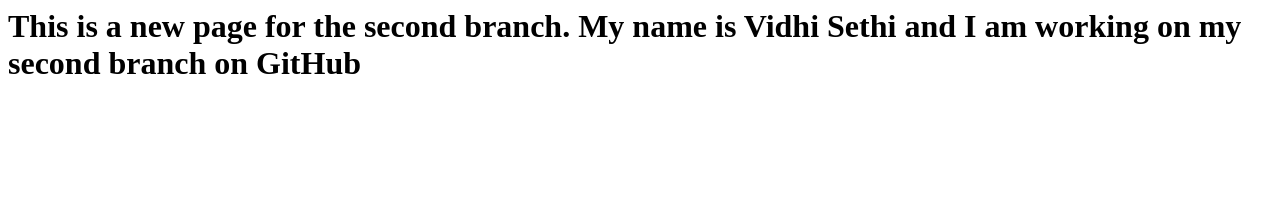
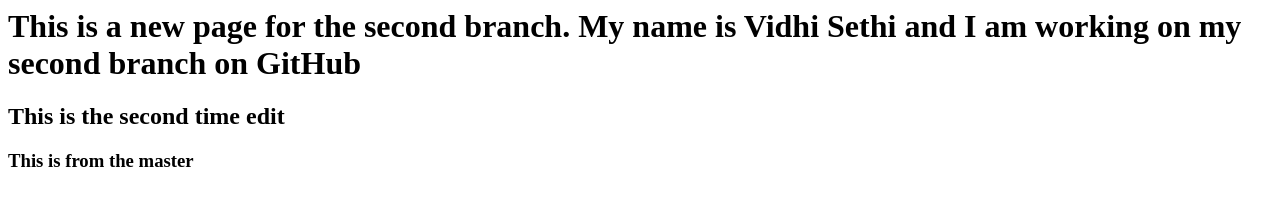
Before and after one commit to vidhisethi94/smu-eets8357-VIDHI, a plain HTML site: page sbf1.html in a window 1280 px wide. Drawn offline with Linux system fonts and the light colour scheme.

Commit message:
This is the edit on Master

```diff
--- a/sbf1.html
+++ b/sbf1.html
@@ -1,6 +1,7 @@
 <html>
 <body>
 	<h1> This is a new page for the second branch. My name is Vidhi Sethi and I am working on my second branch on GitHub </h1>
-
+        <h2> This is the second time edit </h2>
+	<h3> This is from the master </h3>
 </body>
 </html>
```
